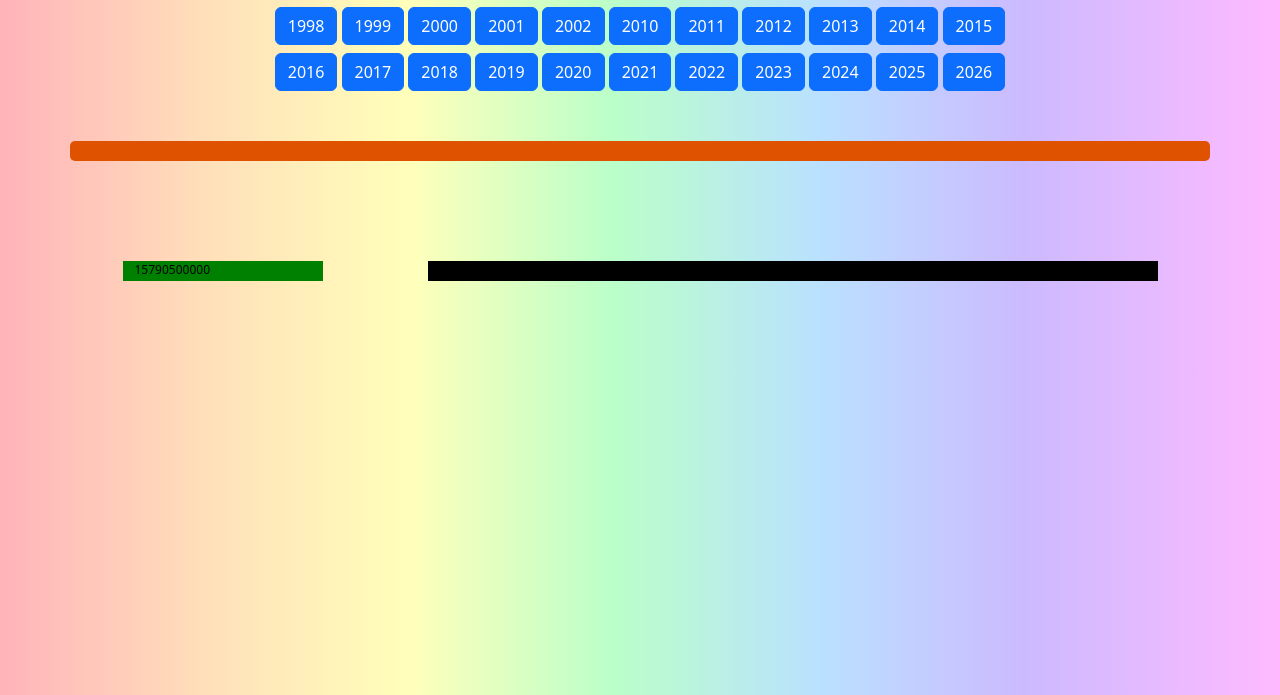
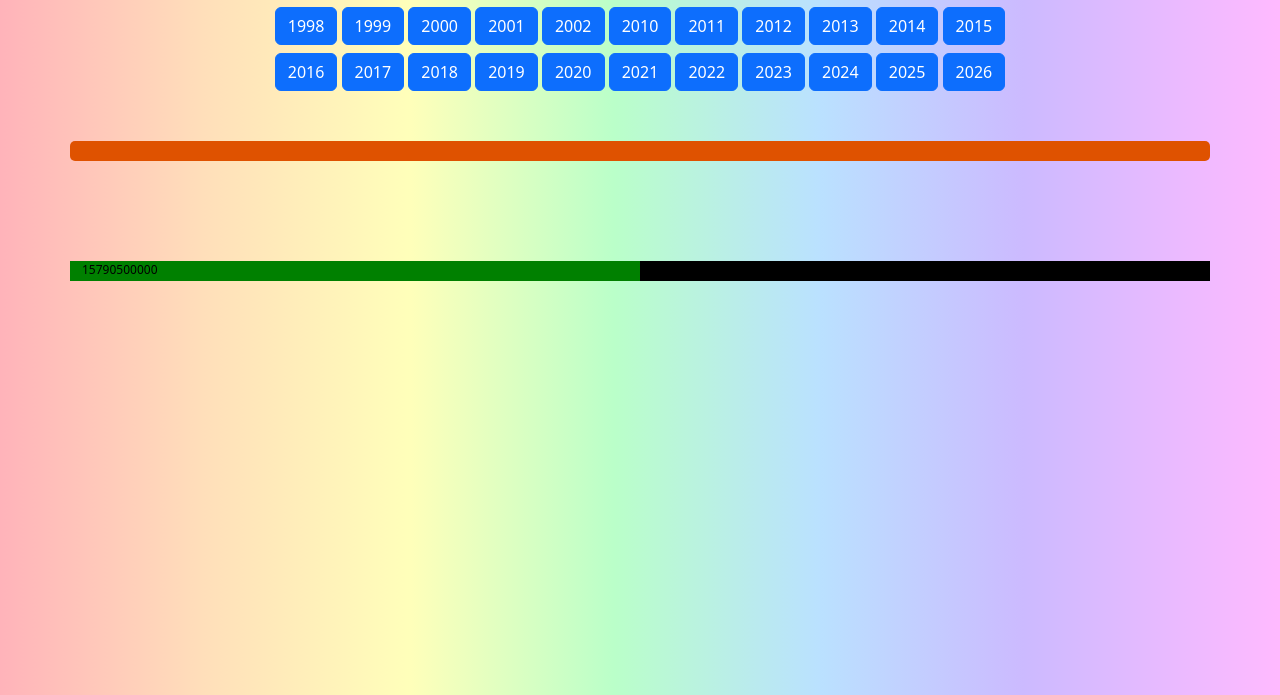
Before and after one commit to bbalazs92/timeline, a plain HTML site: page index.html in a window 1280 px wide. Shown: the part 105-800 px from the top of the page. Drawn offline with nearby package versions, Linux system fonts and the light colour scheme.

Commit message:
updated articles and total-stolen-this-year width and max width properties

```diff
--- a/style.css
+++ b/style.css
@@ -40,8 +40,6 @@ body {
     position: static;
     background-color: black;
     color: white;
-    width: 100%;
-    max-width: 730px;
     height: auto;
     margin: 50px auto;
     font-size: 14px;
@@ -51,8 +49,6 @@ body {
     position: static;
     background-color: green;
     color: black;
-    width: 100%;
-    max-width: 200px;
     height: 20px;
     margin: 50px auto;
     font-size: 12px;
```
